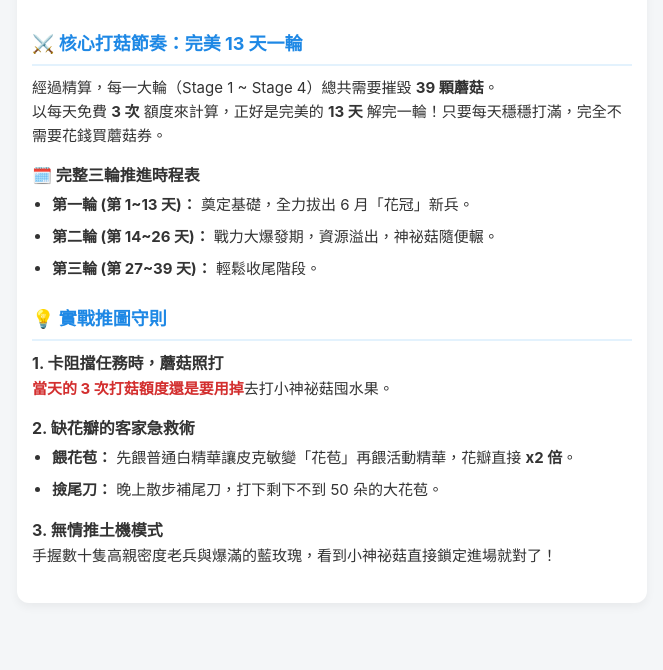
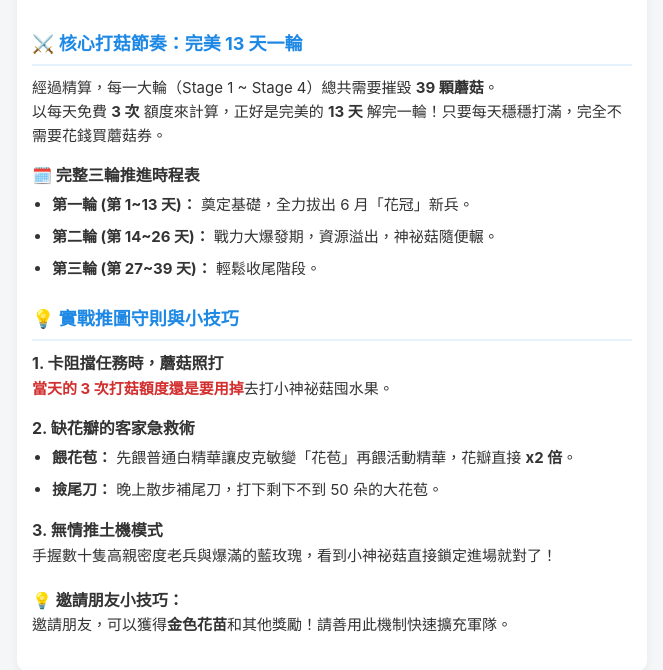
Before and after one commit to flyer19820218/pickminbloom, a plain HTML site: page index.html in a window 1280 px wide. Shown: the part 952-1622 px from the top of the page, without its empty margins (308-971 px from the left). Before the commit the page ends 1567 px from the top, so only its background shows below. Drawn offline with Linux system fonts and the light colour scheme.

Commit message:
Update index.html

```diff
--- a/index.html
+++ b/index.html
@@ -90,7 +90,7 @@
         </div>
 
         <div class="content-box">
-            <h4>💡 實戰推圖守則</h4>
+            <h4>💡 實戰推圖守則與小技巧</h4>
 
             <strong>1. 卡阻擋任務時，蘑菇照打</strong>
             <p style="font-size: 15px; margin-top: 0;"><span class="highlight">當天的 3 次打菇額度還是要用掉</span>去打小神祕菇囤水果。</p>
@@ -102,7 +102,10 @@
             </ul>
 
             <strong>3. 無情推土機模式</strong>
-            <p style="font-size: 15px; margin-top: 0; margin-bottom: 0;">手握數十隻高親密度老兵與爆滿的藍玫瑰，看到小神祕菇直接鎖定進場就對了！</p>
+            <p style="font-size: 15px; margin-top: 0; margin-bottom: 20px;">手握數十隻高親密度老兵與爆滿的藍玫瑰，看到小神祕菇直接鎖定進場就對了！</p>
+
+            <strong>💡 邀請朋友小技巧：</strong>
+            <p style="font-size: 15px; margin-top: 0; margin-bottom: 0;">邀請朋友，可以獲得<strong>金色花苗</strong>和其他獎勵！請善用此機制快速擴充軍隊。</p>
         </div>
     </div>
 </body>
```
